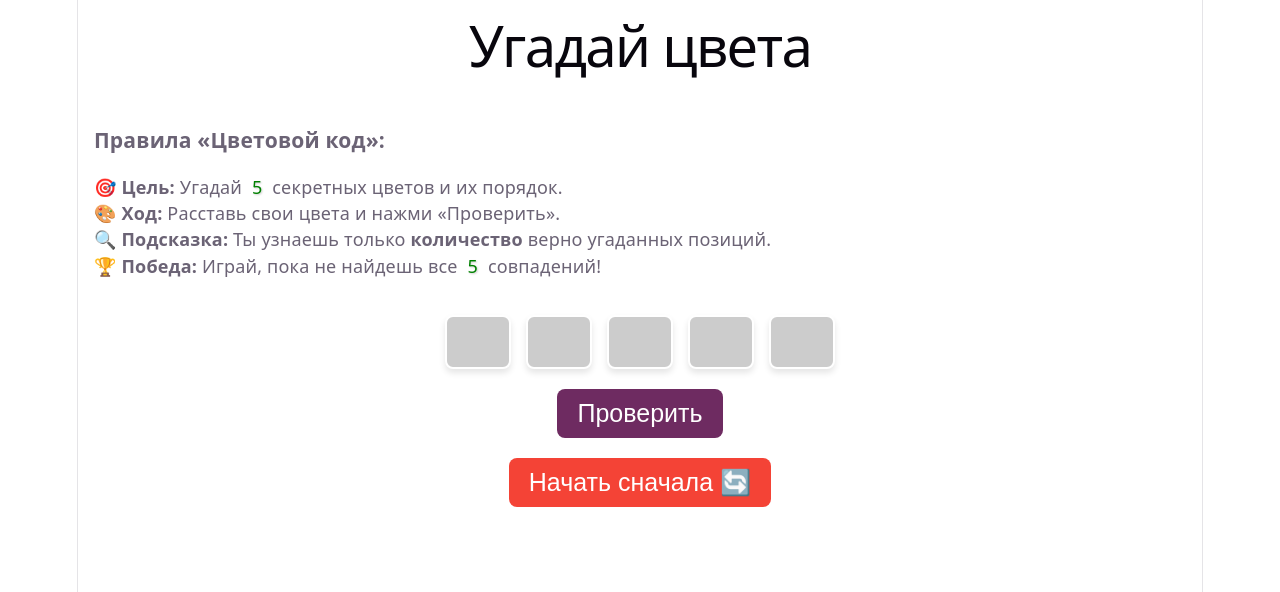
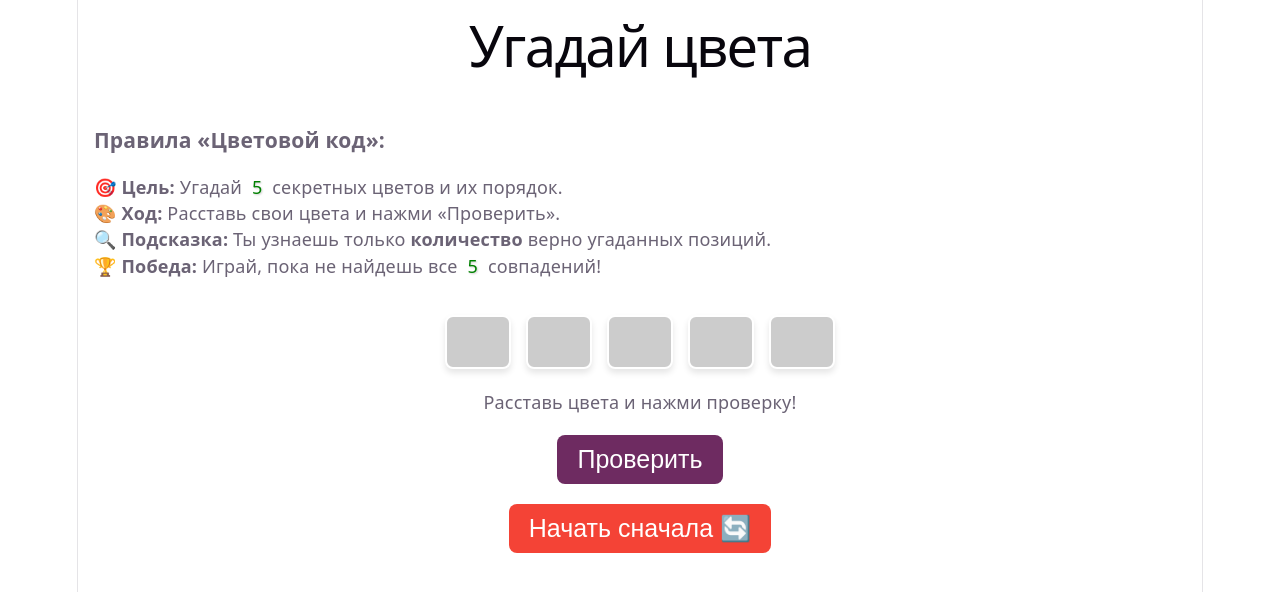
Before and after one commit to vyrubaev/game5color, a React (Vite) app: page / in a window 1280 px wide. Shown: the top 592 px of the page. Built offline with nearby package versions, Linux system fonts and the light colour scheme.

Commit message:
добавлен вывод  результата в игровое поле

```diff
--- a/src/App.jsx
+++ b/src/App.jsx
@@ -6,6 +6,7 @@ function App() {
   const winState = new Set();
   const setOfcolors = { 1: 'red', 2: 'blue', 3: 'green', 4: 'yellow', 5: 'orange'}
   const [isWinner, setIsWinner] = useState(false);
+  const [message, setMessage] = useState('Расставь цвета и нажми проверку!');
 
   const checkGuess = () => {
     let matches = 0;
@@ -16,10 +17,13 @@ function App() {
     }
     if (matches === n) {
       //alert("Поздравляю! Ты взломал код! 🎉");
+      setMessage("Поздравляю! Код взломан! 🎉");
       setIsWinner(true);
-      return;
+    } else {
+      setMessage(`Угадано позиций: ${matches} из ${n}`);
+      //alert(`Угадано позиций: ${matches} из ${n}`);
     }
-    alert(`Угадано позиций: ${matches}`);
+
 
   }
   const colorsArray = useMemo(() => {
@@ -115,6 +119,9 @@ function App() {
         </div>
       ))}
     </div>
+    <div className={`status-banner ${isWinner ? 'win-text' : ''}`}>
+      {message}
+    </div>
     <button onClick={checkGuess}>Проверить</button>
     <button
         onClick={restartGame}
```
